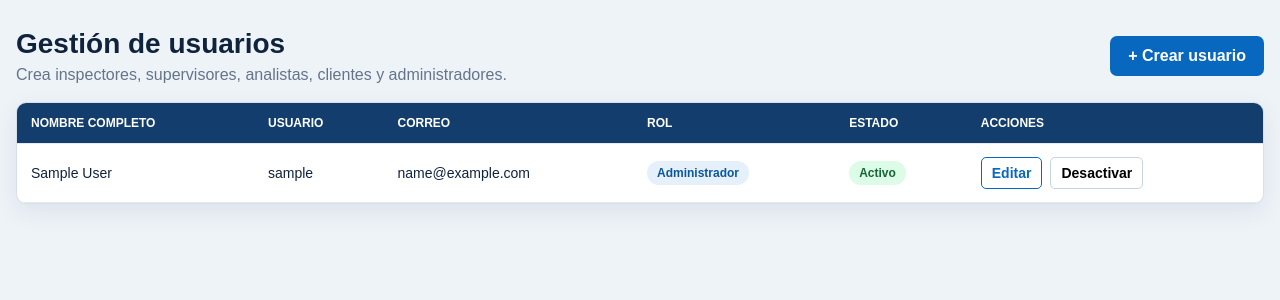
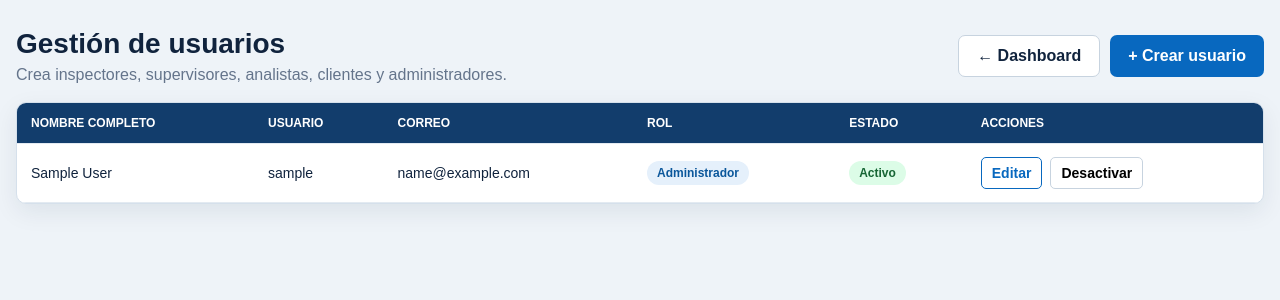
Before and after one commit to Max24csd/OVERALL-2.0, a Django app: page /usuarios/ in a window 1280 px wide. Shown: the top 300 px of the page. Run offline with Django 5.2, Linux system fonts and the light colour scheme; the visitor is signed in with stand-in values (Sample User, id 1); data comes from the database, SQL or seed files in the repository; parts of the project's set-up code (start-up, migrations or seed data) failed here and were passed over.

Commit message:
Add dashboard link to user management

```diff
--- a/templates/accounts/usuarios_lista.html
+++ b/templates/accounts/usuarios_lista.html
@@ -46,13 +46,33 @@
             color: #64748b;
         }
 
+        .heading-actions {
+            display: flex;
+            flex-wrap: wrap;
+            justify-content: flex-end;
+            gap: 10px;
+        }
+
+        .dashboard-button,
         .new-user-button {
+            display: inline-flex;
+            align-items: center;
+            justify-content: center;
             padding: 11px 18px;
             border-radius: 7px;
+            font-weight: 800;
+            text-decoration: none;
+        }
+
+        .dashboard-button {
+            border: 1px solid #c7d3df;
+            background: white;
+            color: #10233d;
+        }
+
+        .new-user-button {
             background: #0868bf;
             color: white;
-            font-weight: 800;
-            text-decoration: none;
         }
 
         .users-card {
@@ -163,12 +183,21 @@
             </p>
         </div>
 
+        <div class="heading-actions">
+            <a
+                class="dashboard-button"
+                href="{% url 'dashboard' %}"
+            >
+                ← Dashboard
+            </a>
+
             <a
                 class="new-user-button"
                 href="{% url 'usuario_crear' %}"
             >
                 + Crear usuario
             </a>
+        </div>
     </header>
 
     <section class="users-card">
```
Lines whose indentation alone changed are shown as unchanged.
